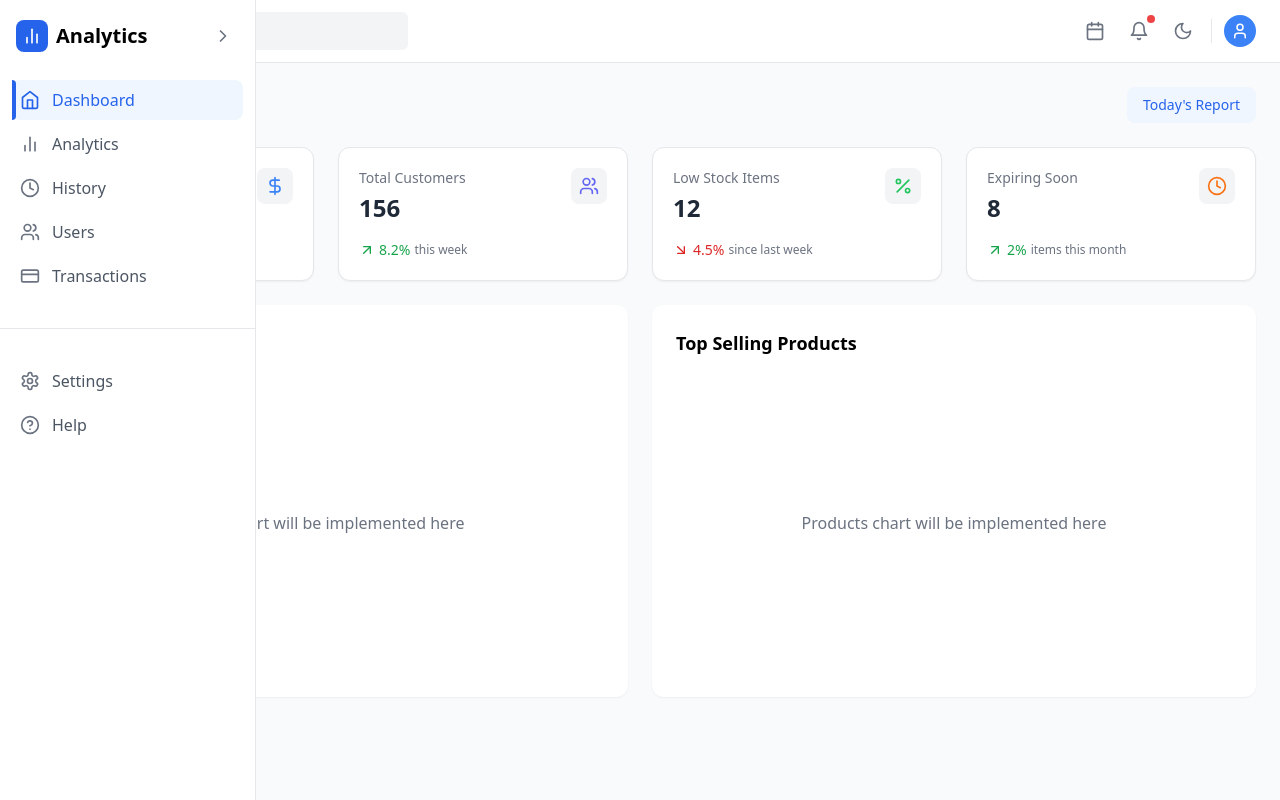
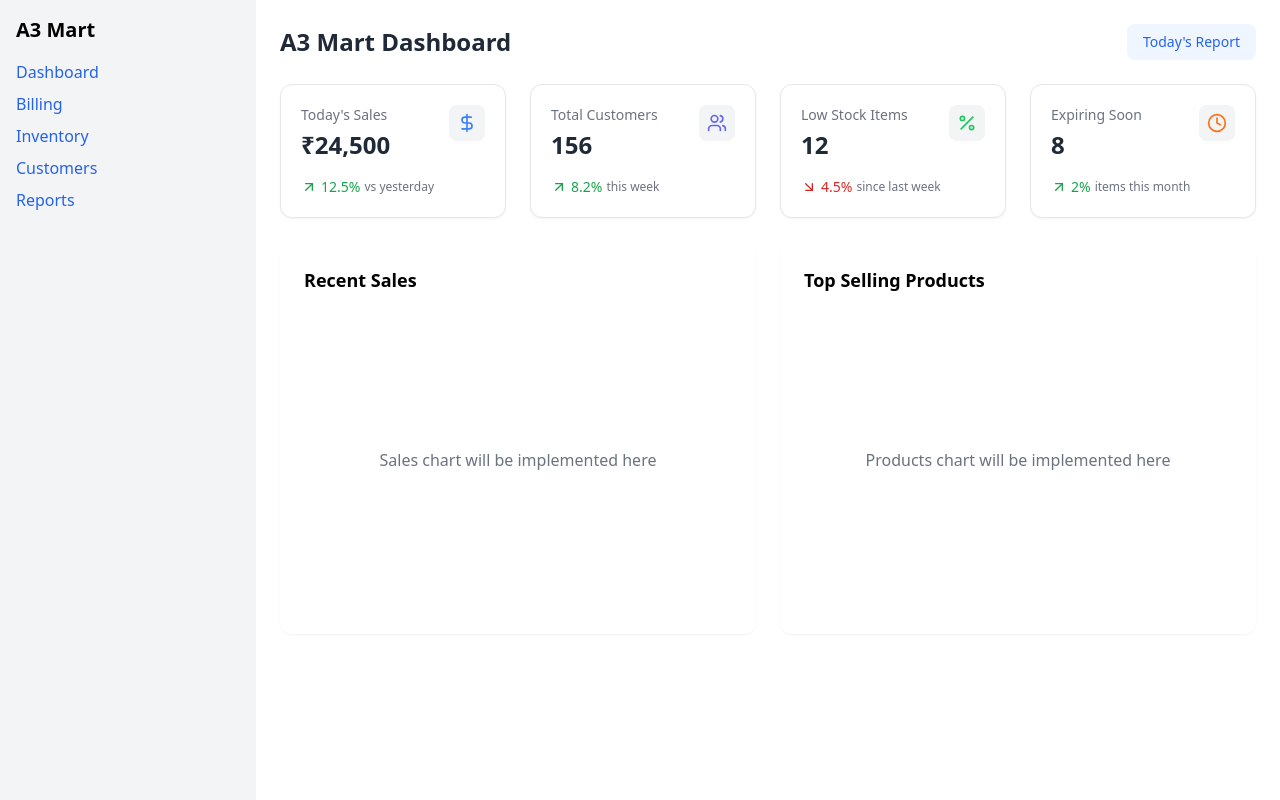
Before and after one commit to imsrkno1/A3-Mart, a React (Vite) app: page / in a window 1280 px wide. Built offline with nearby package versions, Linux system fonts and the light colour scheme.

Commit message:
Layout.tsx

```diff
--- a/src/components/layout/Layout.tsx
+++ b/src/components/layout/Layout.tsx
@@ -1,23 +1,25 @@
 import React from 'react';
-import Sidebar from './Sidebar';
-import Header from './Header';
+import { Link } from 'react-router-dom';
 
-interface LayoutProps {
-  children: React.ReactNode;
-}
+export default function Layout({ children }) {
+  return (
+    <div className="flex h-screen">
+      {/* Sidebar */}
+      <div className="w-64 bg-gray-100 p-4">
+        <h2 className="text-xl font-bold mb-4">A3 Mart</h2>
+        <nav className="flex flex-col gap-2">
+          <Link to="/" className="text-blue-600 hover:underline">Dashboard</Link>
+          <Link to="/billing" className="text-blue-600 hover:underline">Billing</Link>
+          <Link to="/inventory" className="text-blue-600 hover:underline">Inventory</Link>
+          <Link to="/customers" className="text-blue-600 hover:underline">Customers</Link>
+          <Link to="/reports" className="text-blue-600 hover:underline">Reports</Link>
+        </nav>
+      </div>
 
-const Layout: React.FC<LayoutProps> = ({ children }) => {
-  return (
-    <div className="flex h-screen bg-gray-50 dark:bg-gray-900 transition-colors duration-300">
-      <Sidebar />
-      <div className="flex flex-col flex-1 overflow-hidden">
-        <Header />
-        <main className="flex-1 overflow-y-auto p-4 md:p-6">
-          {children}
-        </main>
-      </div>
+      {/* Main content */}
+      <main className="flex-1 p-6 overflow-auto">
+        {children}
+      </main>
     </div>
   );
-};
-
-export default Layout;
+}
```
